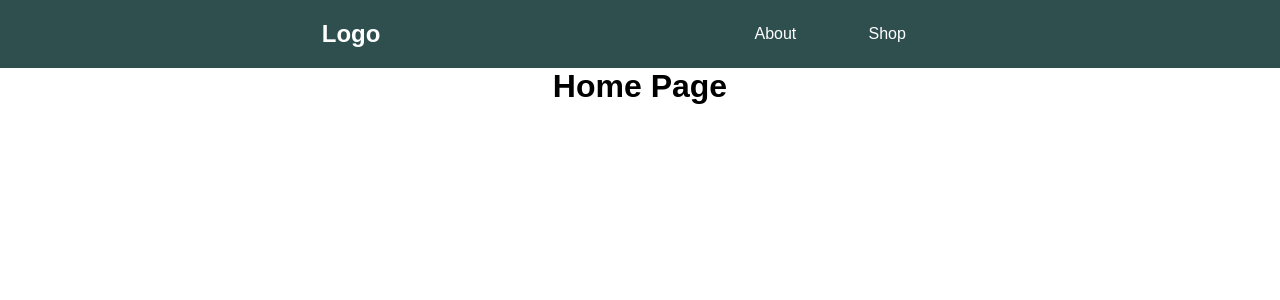
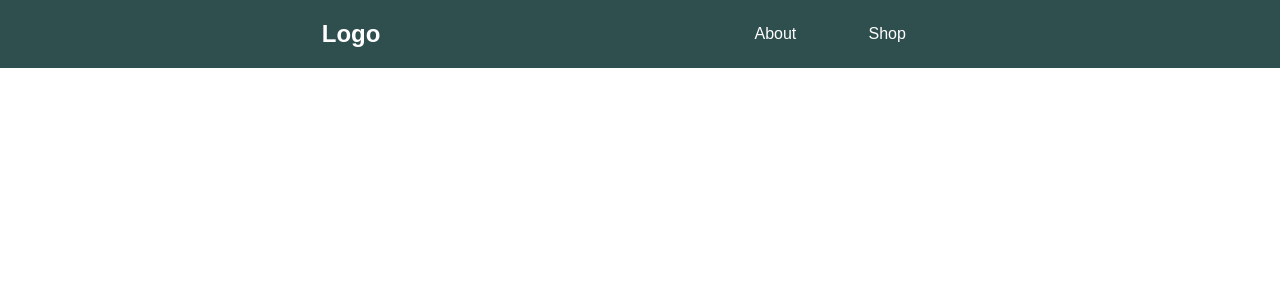
Before and after one commit to jaypatel9800/todos, a React (Create React App) app: page / in a window 1280 px wide. Shown: the top 300 px of the page. Built offline with nearby package versions, Linux system fonts and the light colour scheme.

Commit message:
changes to hashRouter

```diff
--- a/src/App.js
+++ b/src/App.js
@@ -1,13 +1,13 @@
 import "./styles.css"
 import Nav from "./Nav";
-import { BrowserRouter as Router, Route } from "react-router-dom";
+import { HashRouter as Router, Route } from "react-router-dom";
 
 const App = () => {
   return (
     <div className="App">
       <Router>
         <Nav />
-        <Route path="/" exact component={Home} />
+        <Route path="/home" component={Home} />
         <Route path="/about" component={About} />
         <Route path="/Shop" component={Shop} />
       </Router>
--- a/src/Nav.js
+++ b/src/Nav.js
@@ -10,7 +10,7 @@ const Nav = () => {
   return (
     <div>
       <nav className="nav">
-        <Link to="/" style={styles}>
+        <Link to="/home" style={styles}>
           <h1>Logo</h1>
         </Link>
         <ul>
```
